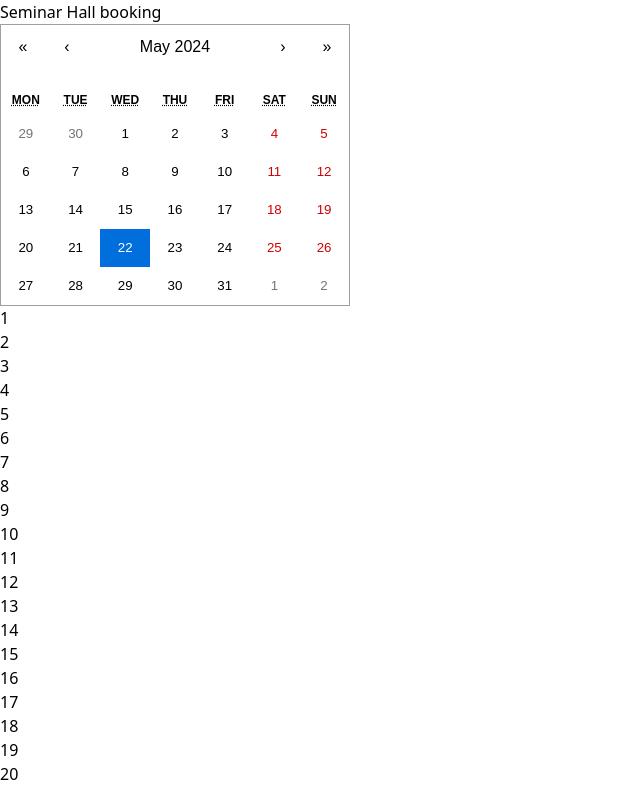
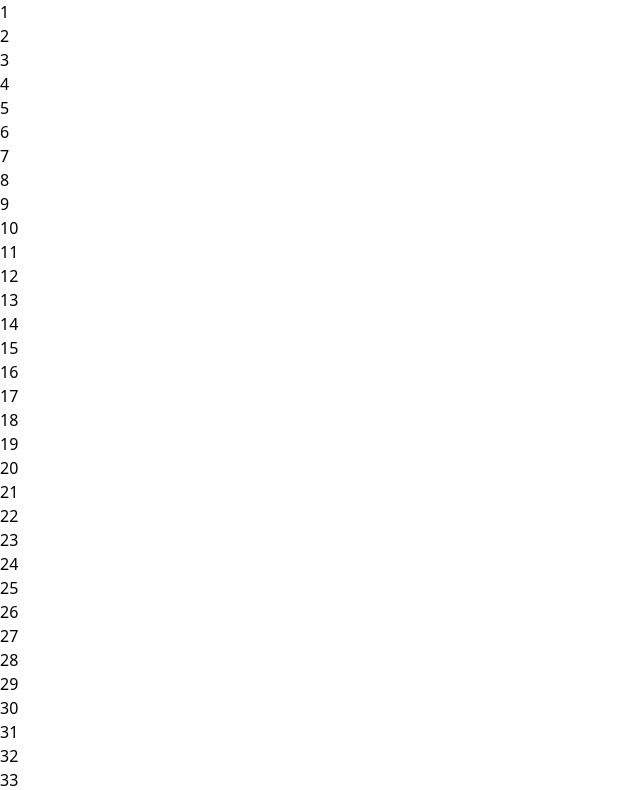
Before and after one commit to ajmal1722/react-seminar-hall-booking-app, a React (Vite) app: page / in a window 1280 px wide. Shown: the top 790 px of the page, without its empty margins (0-640 px from the left). Built offline with nearby package versions, Linux system fonts and the light colour scheme.

Commit message:
added calendar value in bookingdate.jsx

```diff
--- a/package.json
+++ b/package.json
@@ -10,9 +10,11 @@
     "preview": "vite preview"
   },
   "dependencies": {
+    "@reduxjs/toolkit": "^2.2.5",
     "react": "^18.2.0",
     "react-calendar": "^5.0.0",
-    "react-dom": "^18.2.0"
+    "react-dom": "^18.2.0",
+    "react-redux": "^9.1.2"
   },
   "devDependencies": {
     "@types/react": "^18.2.66",
--- a/src/App.jsx
+++ b/src/App.jsx
@@ -8,7 +8,6 @@ function App() {
 
   return (
     <>
-      <BookingDate/>
       <Seats/>
     </>
   )
--- /dev/null
+++ b/src/Redux/store.js
@@ -0,0 +1,5 @@
+import { configureStore } from "@reduxjs/toolkit";
+
+export default configureStore({
+
+})
--- a/src/components/Date.jsx
+++ b/src/components/Date.jsx
@@ -2,19 +2,31 @@ import { useState } from 'react';
 import Calendar from 'react-calendar';
 import 'react-calendar/dist/Calendar.css';
 
-const BookingDate = () => {
-    const [value, onChange] = useState(new Date())
+const BookingDate = ({setShowForm}) => {
+    const [dateValue, setDateValue] = useState(new Date())
+    const date = dateValue.toDateString('en-US', {
+        day: 'numeric',
+        month: 'short',
+    })
     return (
-        <>
-            <div className='text-center mt-20'>
-                <h1 className="text-xl font-semibold">
-                    Seminar Hall booking
-                </h1>
+        <div className="relative">
+            <div className="fixed top-1/2 transform -translate-y-1/2 left-1/2 transform -translate-x-1/2 z-50 bg-white p-6 border border-blue-200 rounded-lg">
+                <div className="flex justify-between">
+                    <h1 className="text-xl mb-4">Calendar</h1>
+                    <h1 className="text-xl mb-4">{date}</h1>
+                </div>
+                <Calendar onChange={setDateValue} value={dateValue} />
+                <div className="flex justify-end gap-2 pt-4">
+                    <button onClick={() => setShowForm(false)} className='bg-red-500 text-white px-6 py-1 rounded-lg'>
+                        Close
+                    </button>
+                    <button className='bg-green-500 text-white px-6 py-1 rounded-lg'>
+                        Next
+                    </button>
+                </div>
             </div>
-            <div className='flex justify-center my-12'>
-                <Calendar onChange={onChange} value={value} />
-            </div>
-        </>
+        </div>
+
     )
 }
 
--- a/src/components/Seats.jsx
+++ b/src/components/Seats.jsx
@@ -1,4 +1,5 @@
 import BookingForm from "./BookingForm";
+import BookingDate from "./Date";
 import { useState } from "react";
 
 const Seats = () => {
@@ -14,7 +15,7 @@ const Seats = () => {
                 </div>
             ))}
             { showForm &&
-                <BookingForm showForm={showForm} setShowForm={setShowForm} />
+                <BookingDate showForm={showForm} setShowForm={setShowForm} />
             }
         </div>
     )
```
Also changed, not shown: 1 other file (tests, documents, lock files or other folders).
